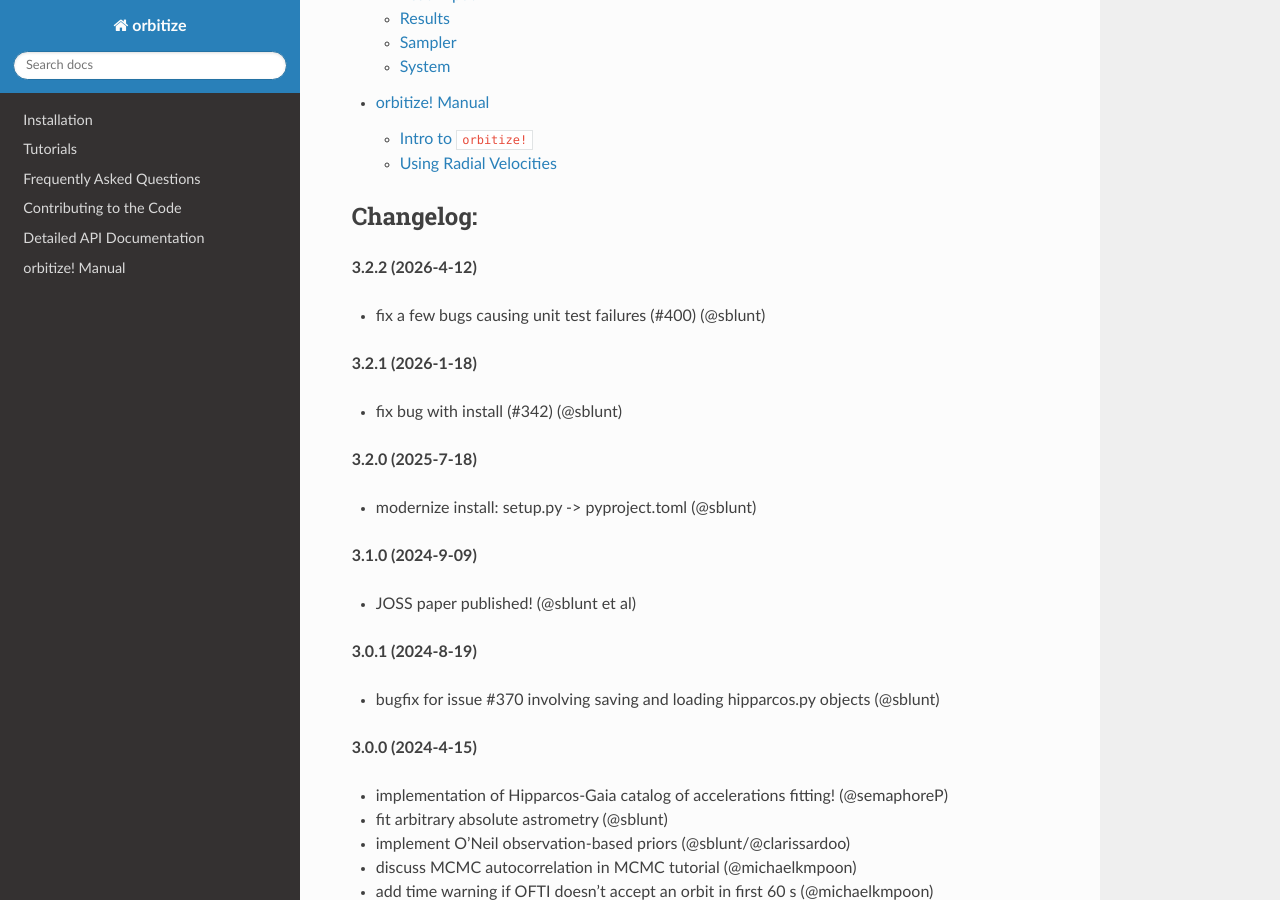
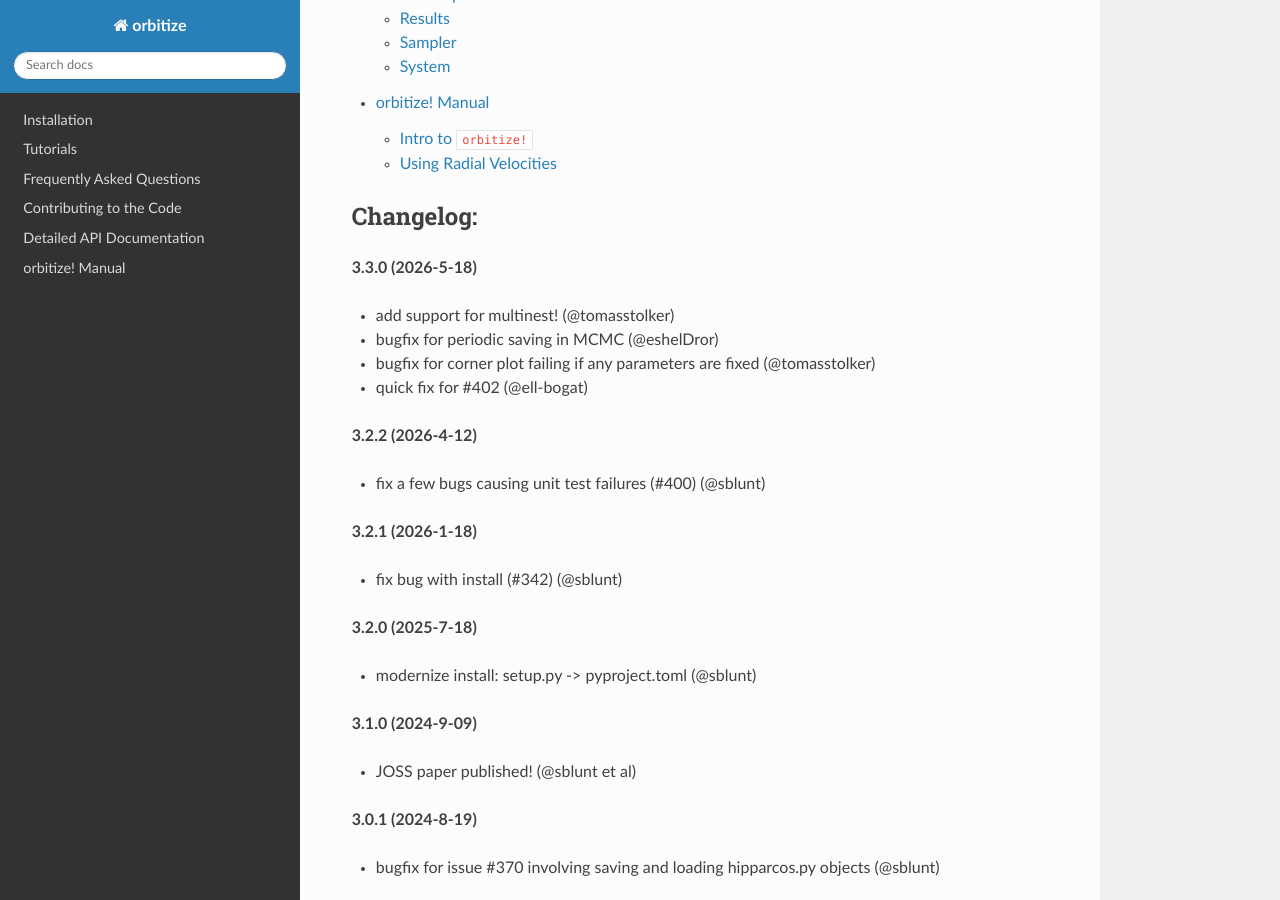
Before and after one commit to sblunt/orbitize, a Sphinx documentation site: the page built from docs/index.rst, in a window 1280 px wide and 900 px high, scrolled down 1802 px. Built offline with Sphinx 7.4.7 and the Read the Docs theme 3.1.0, drawn with Linux system fonts in a browser that asks for light colours; pages that are not in the unit, such as notebooks, are missing from menus.

Commit message:
increment version & update changelog

```diff
--- a/docs/index.rst
+++ b/docs/index.rst
@@ -54,6 +54,14 @@
 
 Changelog:
 ++++++++++
+
+**3.3.0 (2026-5-18)**
+
+- add support for multinest! (@tomasstolker)
+- bugfix for periodic saving in MCMC (@eshelDror)
+- bugfix for corner plot failing if any parameters are fixed (@tomasstolker)
+- quick fix for #402 (@ell-bogat)
+
 **3.2.2 (2026-4-12)**
 
 - fix a few bugs causing unit test failures (#400) (@sblunt)
--- a/orbitize/__init__.py
+++ b/orbitize/__init__.py
@@ -1,6 +1,6 @@
 import os
 
-__version__ = "3.2.2"
+__version__ = "3.3.0"
 
 # set Python env variable to keep track of example data dir
 orbitize_dir = os.path.dirname(__file__)
```
